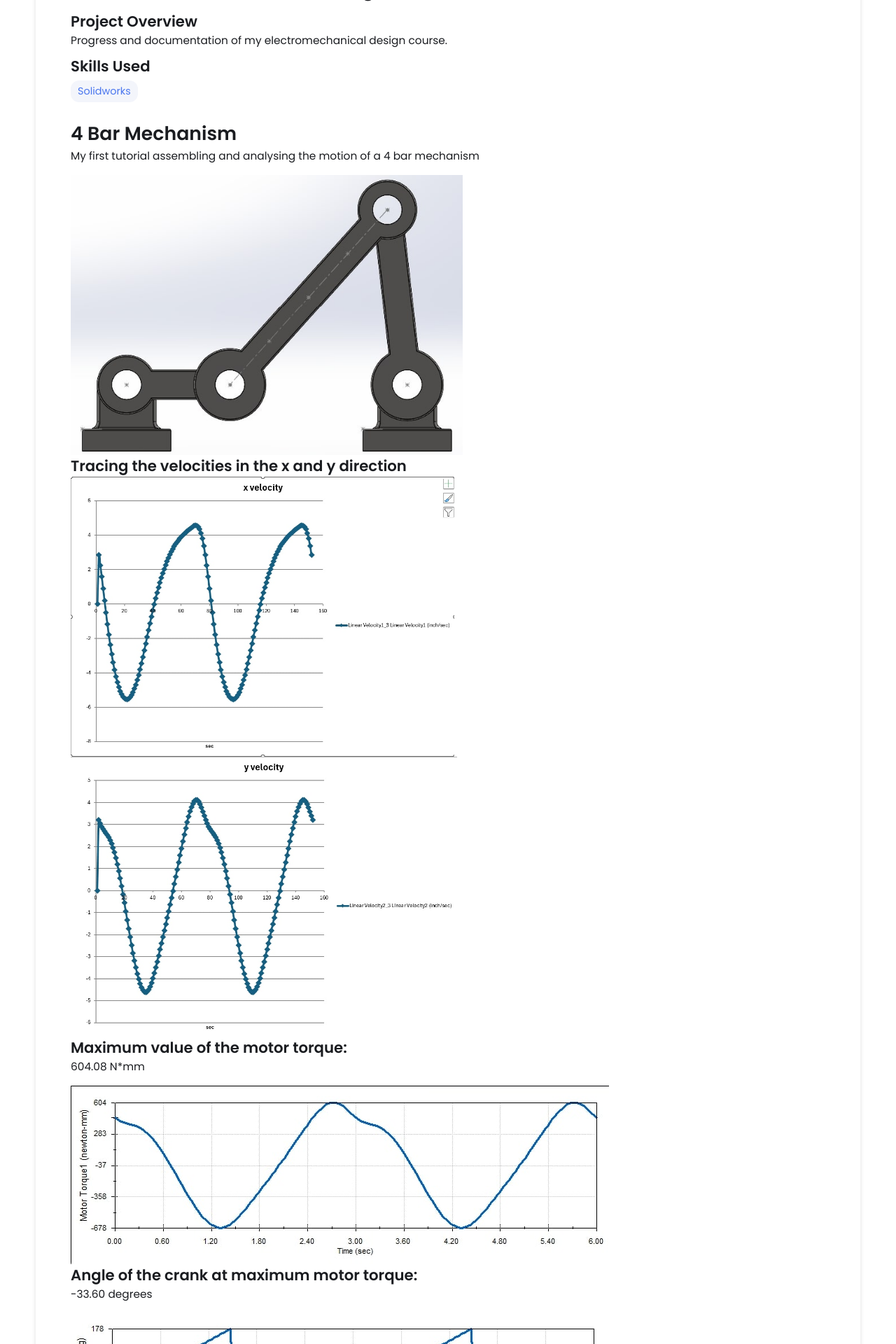
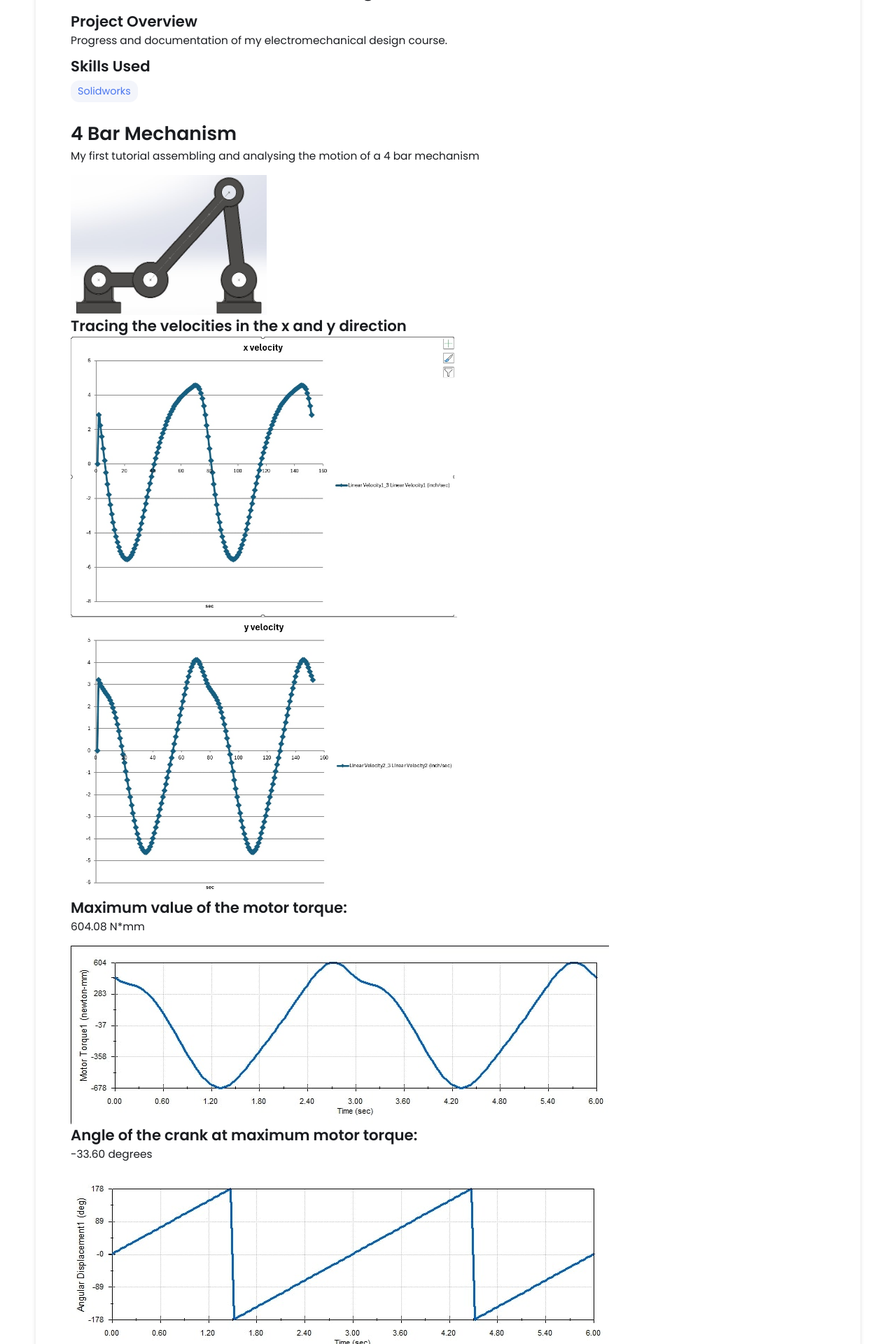
Before and after one commit to michael-vuong/michael-vuong.github.io, a Jekyll site: the page built from _projects/ME360 Electromechanical Design/index.md, in a window 1280 px wide. Shown: the part 542-2462 px from the top of the page at 70% size. Built offline with Jekyll 4.4.1, drawn with Linux system fonts in a browser that asks for light colours.

Commit message:
Update index.md

```diff
--- a/_projects/ME360 Electromechanical Design/index.md
+++ b/_projects/ME360 Electromechanical Design/index.md
@@ -10,7 +10,7 @@ main-image: /ME360-Banner-Image-Half-600x500.jpg
 ---
 # 4 Bar Mechanism
 My first tutorial assembling and analysing the motion of a 4 bar mechanism
-{% include image-gallery.html images="4-bar.jpg" height="400" %}
+{% include image-gallery.html images="4-bar.jpg" height="200" %}
 
 ## Tracing the velocities in the x and y direction
 {% include image-gallery.html images="x-velocity.jpg" height="400" %}
```
